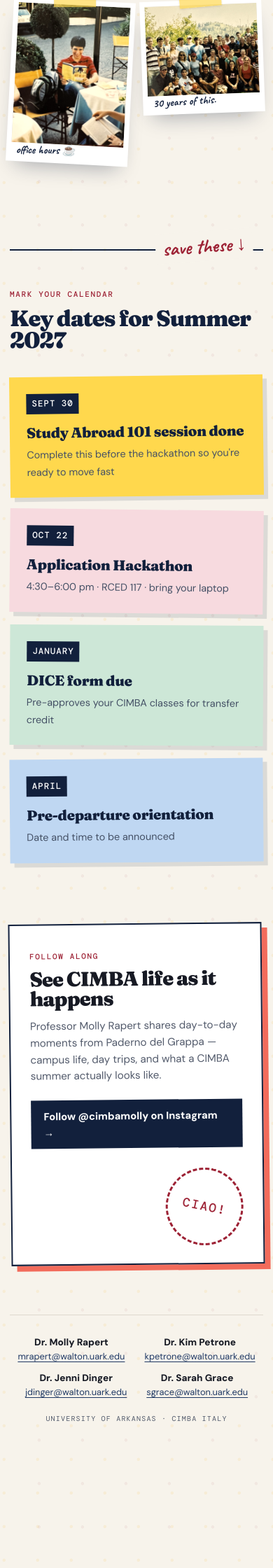
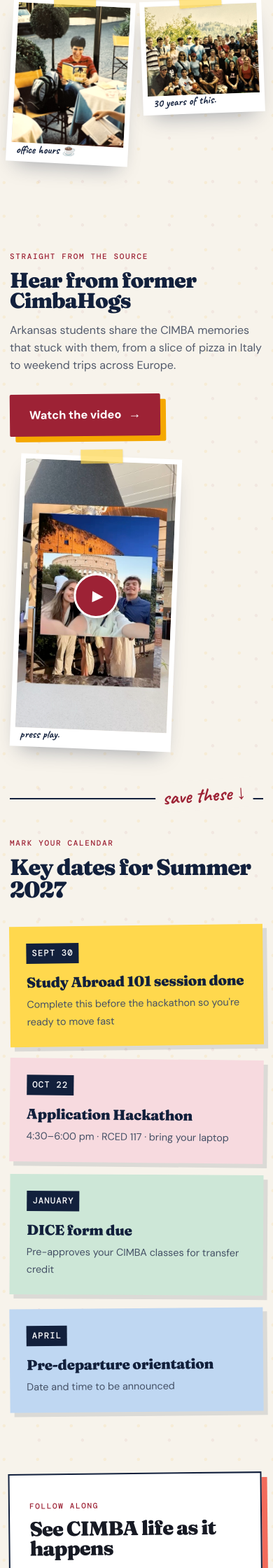
Before and after one commit to profsarahgrace/cimbahogs, a Jekyll site: the page built from index.html, in a window 390 px wide. Shown: the part 4160-6400 px from the top of the page at 70% size. Built offline with Jekyll 4.4.1, drawn with Linux system fonts in a browser that asks for light colours.

Commit message:
Add Stories page with the ASG x CIMBA reel; nav link and home page teaser
- stories/: new page with the video on a scrapbook-style card (preload=none, poster shown first)
- videos/asg-x-cimba-reel.mp4: re-encoded from the 58 MB original to 540x960 H.264, 9 MB
- images/stories-reel-poster.jpg: poster frame
- jsonld.html: optional VideoObject when a page has video front matter
- nav: 'Stories' link; home page: 'Hear from former CimbaHogs' teaser after the scrapbook
- sitemap.xml, llms.txt, README updated

Co-Authored-By: Claude Sonnet 5 <noreply@anthropic.com>

```diff
--- a/_includes/jsonld.html
+++ b/_includes/jsonld.html
@@ -30,6 +30,22 @@
         {%- endfor %}
       ]
     }
+    {%- if page.video %},
+    {
+      "@type": "VideoObject",
+      "@id": "{{ page_url }}#video",
+      "name": {{ page.video.name | jsonify }},
+      "description": {{ page.video.description | jsonify }},
+      "thumbnailUrl": "{{ page.video.poster | absolute_url }}",
+      "contentUrl": "{{ page.video.file | absolute_url }}",
+      "uploadDate": {{ page.video.upload_date | jsonify }},
+      "duration": {{ page.video.duration | jsonify }},
+      "width": {{ page.video.width }},
+      "height": {{ page.video.height }},
+      "inLanguage": "en-US",
+      "isPartOf": { "@id": "{{ page_url }}#webpage" }
+    }
+    {%- endif %}
   ]
 }
 </script>
--- a/_includes/nav.html
+++ b/_includes/nav.html
@@ -6,6 +6,7 @@
     </button>
     <ul class="sitenav-links" id="sitenav-links">
       <li><a href="/classfinder/"{% if page.url == '/classfinder/' %} aria-current="page"{% endif %}>Class Finder</a></li>
+      <li><a href="/stories/"{% if page.url == '/stories/' %} aria-current="page"{% endif %}>Stories</a></li>
       <li><a href="/summer27application/" class="sitenav-cta"{% if page.url == '/summer27application/' %} aria-current="page"{% endif %}>Start Your Application</a></li>
     </ul>
   </div>
--- a/assets/css/home.css
+++ b/assets/css/home.css
@@ -539,6 +539,68 @@ h1 .hog::after{
    were removed because they no longer anchored reliably on desktop. */
 
 /* ---------- dates / editorial checklist ---------- */
+/* ---------- stories teaser ---------- */
+.stories-teaser{
+  display:grid;
+  grid-template-columns:minmax(0,1fr) 240px;
+  align-items:center;
+  gap:clamp(30px,6vw,80px);
+  max-width:860px;
+  margin:96px auto 0;
+}
+
+.stories-teaser .eyebrow{
+  color:var(--razor);
+  margin-bottom:11px;
+}
+
+.stories-teaser h2{
+  color:var(--navy-deep);
+  font-size:clamp(1.9rem,4vw,2.6rem);
+}
+
+.stories-teaser-copy p:not(.eyebrow){
+  color:var(--ink-mid);
+  max-width:46ch;
+  margin:15px 0 28px;
+}
+
+.stories-teaser .cta::after{content:"\2192";}
+
+.reel-card{
+  display:block;
+  color:inherit;
+  text-decoration:none;
+}
+
+.reel-card .photo-fill{aspect-ratio:9/16;}
+
+.reel-card .play{
+  position:absolute;
+  left:50%;
+  top:calc(50% - 10px);
+  width:64px;
+  height:64px;
+  display:grid;
+  place-items:center;
+  padding-left:5px;
+  border:3px solid #fff;
+  border-radius:50%;
+  background:var(--razor);
+  color:#fff;
+  font-size:1.3rem;
+  box-shadow:0 8px 18px -6px rgba(0,0,0,.5);
+  transform:translate(-50%,-50%);
+  transition:transform .18s ease, background .18s ease;
+}
+
+.reel-card:hover .play{
+  background:var(--navy-deep);
+  transform:translate(-50%,-50%) scale(1.08);
+}
+
+.reel-card:focus-visible{outline:3px solid var(--razor);outline-offset:6px;}
+
 .dates{
   position:relative;
   margin-top:90px;
@@ -804,6 +866,8 @@ a:focus-visible{
 
 /* ---------- mobile ---------- */
 @media (max-width:620px){
+  .stories-teaser{grid-template-columns:1fr;justify-items:start;margin-top:72px;}
+  .reel-card{width:min(100%,230px);margin-left:8px;}
   .wrap{
     width:min(100% - 28px, 1080px);
   }
--- a/index.html
+++ b/index.html
@@ -194,6 +194,26 @@ audiences:
       </div>
     </section>
 
+    <section class="stories-teaser" aria-labelledby="stories-teaser-title">
+      <div class="stories-teaser-copy">
+        <p class="eyebrow">Straight from the source</p>
+        <h2 id="stories-teaser-title">Hear from former CimbaHogs</h2>
+        <p>
+          Arkansas students share the CIMBA memories that stuck with them, from a slice
+          of pizza in Italy to weekend trips across Europe.
+        </p>
+        <a class="cta" href="/stories/">Watch the video</a>
+      </div>
+
+      <a class="photo-card modern rotate-2 reel-card" href="/stories/" aria-label="Watch the video: former CimbaHogs share their favorite CIMBA memories">
+        <span class="photo-fill">
+          <img src="/images/stories-reel-poster.jpg" alt="Four students posing for a selfie in front of the Colosseum in Rome" loading="lazy">
+        </span>
+        <span class="play" aria-hidden="true">&#9654;</span>
+        <span class="photo-tag" aria-hidden="true">press play.</span>
+      </a>
+    </section>
+
     <section class="dates">
       <div class="dates-head">
         <p class="eyebrow">Mark your calendar</p>
--- a/llms.txt
+++ b/llms.txt
@@ -6,6 +6,7 @@
 
 - [CimbaHogs home](https://cimbahogs.com/): CIMBA Italy program highlights, the University of Arkansas connection, Summer 2027 dates, and thirty years of CimbaHogs memories.
 - [CIMBA Summer 2027 class finder](https://cimbahogs.com/classfinder/): Interactive tool showing how each CIMBA Italy Summer 2027 course is expected to transfer to the University of Arkansas, filtered by major.
+- [Hear from former CimbaHogs](https://cimbahogs.com/stories/): Video stories from University of Arkansas students sharing their favorite CIMBA Italy memories.
 - [Summer 2027 application guide](https://cimbahogs.com/summer27application/): Step-by-step guidance for completing the University of Arkansas Hogs Abroad process and the CIMBA application.
 
 ## Program context
--- a/sitemap.xml
+++ b/sitemap.xml
@@ -2,10 +2,14 @@
 <urlset xmlns="http://www.sitemaps.org/schemas/sitemap/0.9">
   <url>
     <loc>https://cimbahogs.com/</loc>
-    <lastmod>2026-09-23</lastmod>
+    <lastmod>2026-09-24</lastmod>
   </url>
   <url>
     <loc>https://cimbahogs.com/classfinder/</loc>
+    <lastmod>2026-09-24</lastmod>
+  </url>
+  <url>
+    <loc>https://cimbahogs.com/stories/</loc>
     <lastmod>2026-09-24</lastmod>
   </url>
   <url>
```
Also changed, not shown: other parts of index.html (+1 -1 lines), stories/index.html (added, +55 -0 lines), stories/stories.css (added, +71 -0 lines), README.md, images/stories-reel-poster.jpg (added), 1 other file.
